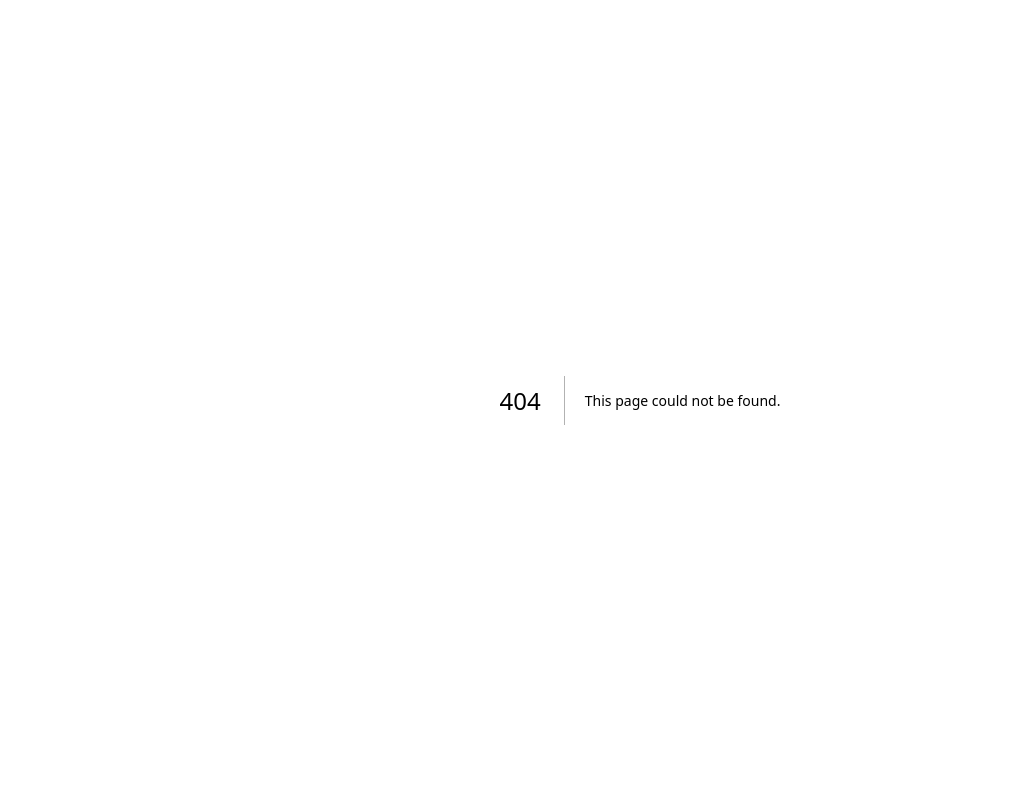
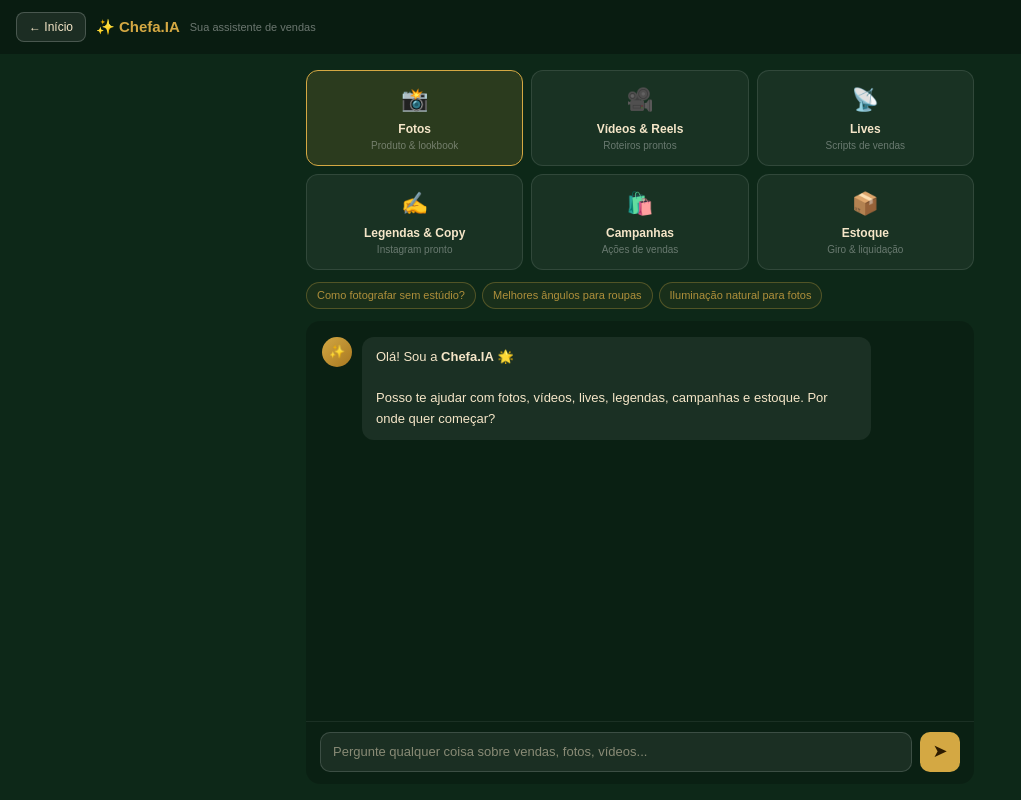
Before and after one commit to brunnosanntos/faculdade-empreendedora-app, a Next.js app: page /chefa in a window 1280 px wide. Before the commit this address had no page. Shown: the whole page, without its empty margins (0-1021 px from the left). Built offline with nearby package versions, Linux system fonts and the light colour scheme.

Commit message:
pagina chefa ia

```diff
--- /dev/null
+++ b/app/chefa/page.tsx
@@ -0,0 +1,138 @@
+'use client'
+import { useState } from 'react'
+import { useRouter } from 'next/navigation'
+
+const CATEGORIAS = [
+  { id: 'fotos', emoji: '📸', label: 'Fotos', sub: 'Produto & lookbook' },
+  { id: 'videos', emoji: '🎥', label: 'Vídeos & Reels', sub: 'Roteiros prontos' },
+  { id: 'lives', emoji: '📡', label: 'Lives', sub: 'Scripts de vendas' },
+  { id: 'copy', emoji: '✍️', label: 'Legendas & Copy', sub: 'Instagram pronto' },
+  { id: 'campanhas', emoji: '🛍️', label: 'Campanhas', sub: 'Ações de vendas' },
+  { id: 'estoque', emoji: '📦', label: 'Estoque', sub: 'Giro & liquidação' },
+]
+
+const SUGESTOES: Record<string, string[]> = {
+  fotos: ['Como fotografar sem estúdio?', 'Melhores ângulos para roupas', 'Iluminação natural para fotos'],
+  videos: ['Roteiro de Reel de 30s', 'Reel de lançamento de coleção', 'Como fazer transições'],
+  lives: ['Script de abertura de live', 'Como apresentar preço na live', 'Como fechar venda na live'],
+  copy: ['Legenda para lançamento', 'Copy para story de produto', 'Hashtags para moda feminina'],
+  campanhas: ['Campanha de Dia das Mães', 'Black Friday para lojistas', 'Lançamento de coleção nova'],
+  estoque: ['Como liquidar sem perder margem', 'Precificação de peças de moda', 'Mix ideal de produtos'],
+}
+
+type Msg = { role: 'user' | 'assistant', content: string }
+
+export default function ChefaIA() {
+  const [categoria, setCategoria] = useState('fotos')
+  const [msgs, setMsgs] = useState<Msg[]>([
+    { role: 'assistant', content: 'Olá! Sou a **Chefa.IA** 🌟\n\nPosso te ajudar com fotos, vídeos, lives, legendas, campanhas e estoque. Por onde quer começar?' }
+  ])
+  const [input, setInput] = useState('')
+  const [loading, setLoading] = useState(false)
+  const router = useRouter()
+
+  async function enviar(texto?: string) {
+    const msg = texto || input.trim()
+    if (!msg || loading) return
+    setInput('')
+    const novaMsg: Msg = { role: 'user', content: msg }
+    const histAtual = [...msgs, novaMsg]
+    setMsgs(histAtual)
+    setLoading(true)
+
+    try {
+      const res = await fetch('/api/chefa', {
+        method: 'POST',
+        headers: { 'Content-Type': 'application/json' },
+        body: JSON.stringify({
+          messages: histAtual.map(m => ({ role: m.role, content: m.content })),
+          category: categoria
+        })
+      })
+      const data = await res.json()
+      setMsgs([...histAtual, { role: 'assistant', content: data.reply || 'Tente novamente.' }])
+    } catch {
+      setMsgs([...histAtual, { role: 'assistant', content: 'Erro de conexão. Tente novamente.' }])
+    }
+    setLoading(false)
+  }
+
+  function formatMsg(text: string) {
+    return text
+      .replace(/\*\*(.*?)\*\*/g, '<strong>$1</strong>')
+      .replace(/\n/g, '<br/>')
+  }
+
+  return (
+    <div style={{ minHeight: '100vh', background: '#0d2818', fontFamily: 'Arial', display: 'flex', flexDirection: 'column' }}>
+      {/* Header */}
+      <div style={{ background: 'rgba(0,0,0,0.3)', padding: '12px 16px', display: 'flex', alignItems: 'center', gap: 10 }}>
+        <button onClick={() => router.push('/home')} style={{ background: 'rgba(255,255,255,0.08)', border: '1px solid rgba(255,255,255,0.2)', borderRadius: 8, padding: '5px 12px', color: '#F5E6C8', fontSize: 12, cursor: 'pointer' }}>
+          ← Início
+        </button>
+        <span style={{ fontSize: 15, fontWeight: 700, color: '#D4A843' }}>✨ Chefa.IA</span>
+        <span style={{ fontSize: 11, color: 'rgba(255,255,255,0.4)' }}>Sua assistente de vendas</span>
+      </div>
+
+      <div style={{ flex: 1, maxWidth: 700, margin: '0 auto', width: '100%', padding: 16, display: 'flex', flexDirection: 'column', gap: 12 }}>
+        {/* Categorias */}
+        <div style={{ display: 'grid', gridTemplateColumns: 'repeat(3,1fr)', gap: 8 }}>
+          {CATEGORIAS.map(c => (
+            <div key={c.id} onClick={() => setCategoria(c.id)}
+              style={{ background: categoria === c.id ? 'rgba(212,168,67,0.15)' : 'rgba(255,255,255,0.05)', border: `1px solid ${categoria === c.id ? '#D4A843' : 'rgba(255,255,255,0.1)'}`, borderRadius: 12, padding: '12px 8px', cursor: 'pointer', textAlign: 'center' }}>
+              <div style={{ fontSize: 22, marginBottom: 4 }}>{c.emoji}</div>
+              <div style={{ fontSize: 12, fontWeight: 700, color: '#F5E6C8' }}>{c.label}</div>
+              <div style={{ fontSize: 10, color: 'rgba(255,255,255,0.35)' }}>{c.sub}</div>
+            </div>
+          ))}
+        </div>
+
+        {/* Sugestões */}
+        <div style={{ display: 'flex', gap: 6, flexWrap: 'wrap' }}>
+          {(SUGESTOES[categoria] || []).map(s => (
+            <button key={s} onClick={() => enviar(s)}
+              style={{ padding: '4px 10px', borderRadius: 999, border: '1px solid rgba(212,168,67,0.3)', background: 'rgba(212,168,67,0.06)', color: 'rgba(212,168,67,0.8)', fontSize: 11, cursor: 'pointer' }}>
+              {s}
+            </button>
+          ))}
+        </div>
+
+        {/* Chat */}
+        <div style={{ flex: 1, background: 'rgba(0,0,0,0.2)', borderRadius: 14, overflow: 'hidden', display: 'flex', flexDirection: 'column' }}>
+          <div style={{ flex: 1, overflowY: 'auto', padding: 16, display: 'flex', flexDirection: 'column', gap: 12, maxHeight: 400 }}>
+            {msgs.map((m, i) => (
+              <div key={i} style={{ display: 'flex', gap: 10, flexDirection: m.role === 'user' ? 'row-reverse' : 'row', alignItems: 'flex-start' }}>
+                <div style={{ width: 30, height: 30, borderRadius: '50%', background: m.role === 'assistant' ? 'linear-gradient(135deg,#D4A843,#A87820)' : 'rgba(255,255,255,0.1)', display: 'flex', alignItems: 'center', justifyContent: 'center', fontSize: 13, flexShrink: 0 }}>
+                  {m.role === 'assistant' ? '✨' : 'AP'}
+                </div>
+                <div style={{ maxWidth: '80%', padding: '10px 14px', borderRadius: 12, background: m.role === 'assistant' ? 'rgba(255,255,255,0.07)' : 'rgba(212,168,67,0.15)', color: '#F5E6C8', fontSize: 13, lineHeight: 1.6 }}
+                  dangerouslySetInnerHTML={{ __html: formatMsg(m.content) }} />
+              </div>
+            ))}
+            {loading && (
+              <div style={{ display: 'flex', gap: 10, alignItems: 'flex-start' }}>
+                <div style={{ width: 30, height: 30, borderRadius: '50%', background: 'linear-gradient(135deg,#D4A843,#A87820)', display: 'flex', alignItems: 'center', justifyContent: 'center', fontSize: 13 }}>✨</div>
+                <div style={{ padding: '10px 14px', borderRadius: 12, background: 'rgba(255,255,255,0.07)', color: 'rgba(255,255,255,0.4)', fontSize: 13 }}>Pensando...</div>
+              </div>
+            )}
+          </div>
+
+          {/* Input */}
+          <div style={{ padding: '10px 14px', borderTop: '1px solid rgba(255,255,255,0.07)', display: 'flex', gap: 8 }}>
+            <input
+              value={input}
+              onChange={e => setInput(e.target.value)}
+              onKeyDown={e => e.key === 'Enter' && enviar()}
+              placeholder="Pergunte qualquer coisa sobre vendas, fotos, vídeos..."
+              style={{ flex: 1, background: 'rgba(255,255,255,0.07)', border: '1px solid rgba(255,255,255,0.15)', borderRadius: 10, padding: '8px 12px', fontSize: 13, color: '#F5E6C8', outline: 'none' }}
+            />
+            <button onClick={() => enviar()} disabled={loading}
+              style={{ width: 40, height: 40, borderRadius: 10, border: 'none', background: '#D4A843', color: '#2D1B00', fontSize: 18, cursor: 'pointer' }}>
+              ➤
+            </button>
+          </div>
+        </div>
+      </div>
+    </div>
+  )
+}
```
